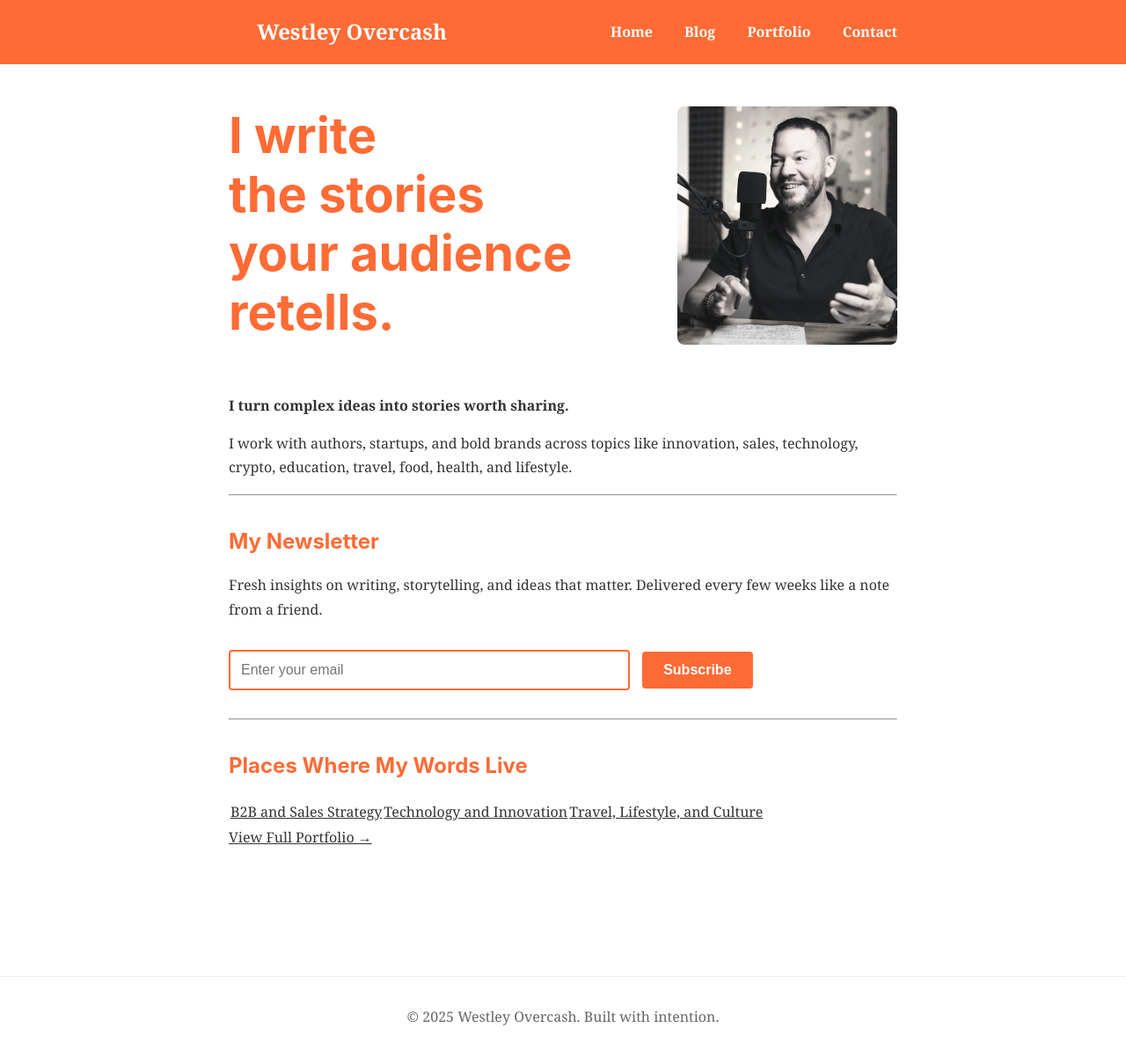
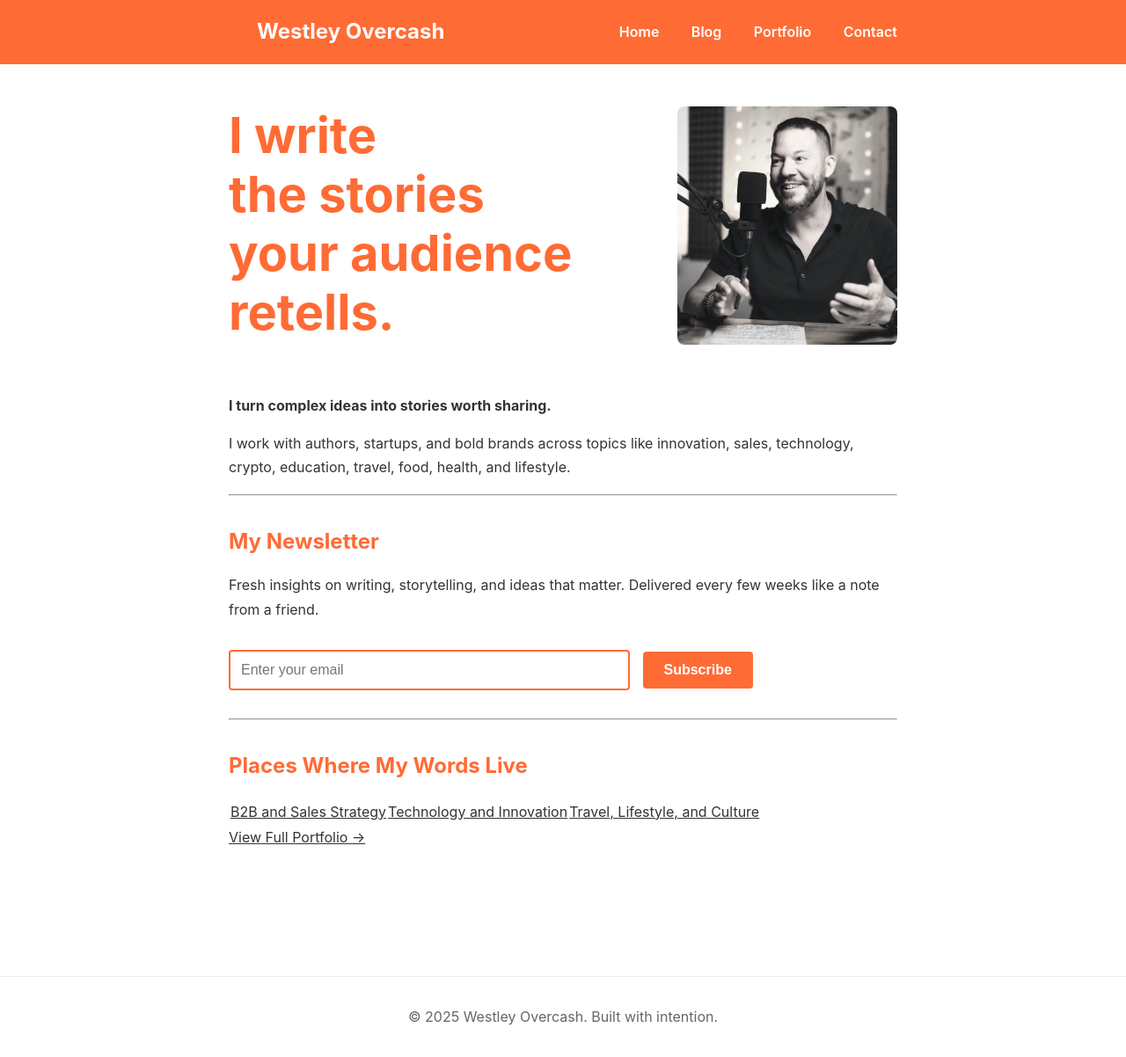
Before and after one commit to westleyovercash/westleyovercash.github.io, a Jekyll site: the page built from index.md, in a window 1280 px wide. Shown: the whole page at 88% size. Built offline with Jekyll 4.4.1, drawn with Linux system fonts in a browser that asks for light colours.

Commit message:
Update default.html

```diff
--- a/_layouts/default.html
+++ b/_layouts/default.html
@@ -12,10 +12,10 @@
     }
 
     body {
-      font-family: Georgia, serif;
-      line-height: 1.7;
-      color: #333;
-    }
+  font-family: -apple-system, BlinkMacSystemFont, "Segoe UI", "Roboto", "Helvetica Neue", Arial, sans-serif;
+  line-height: 1.7;
+  color: #333;
+}
 
     header {
       background-color: #ff6b35;
```
